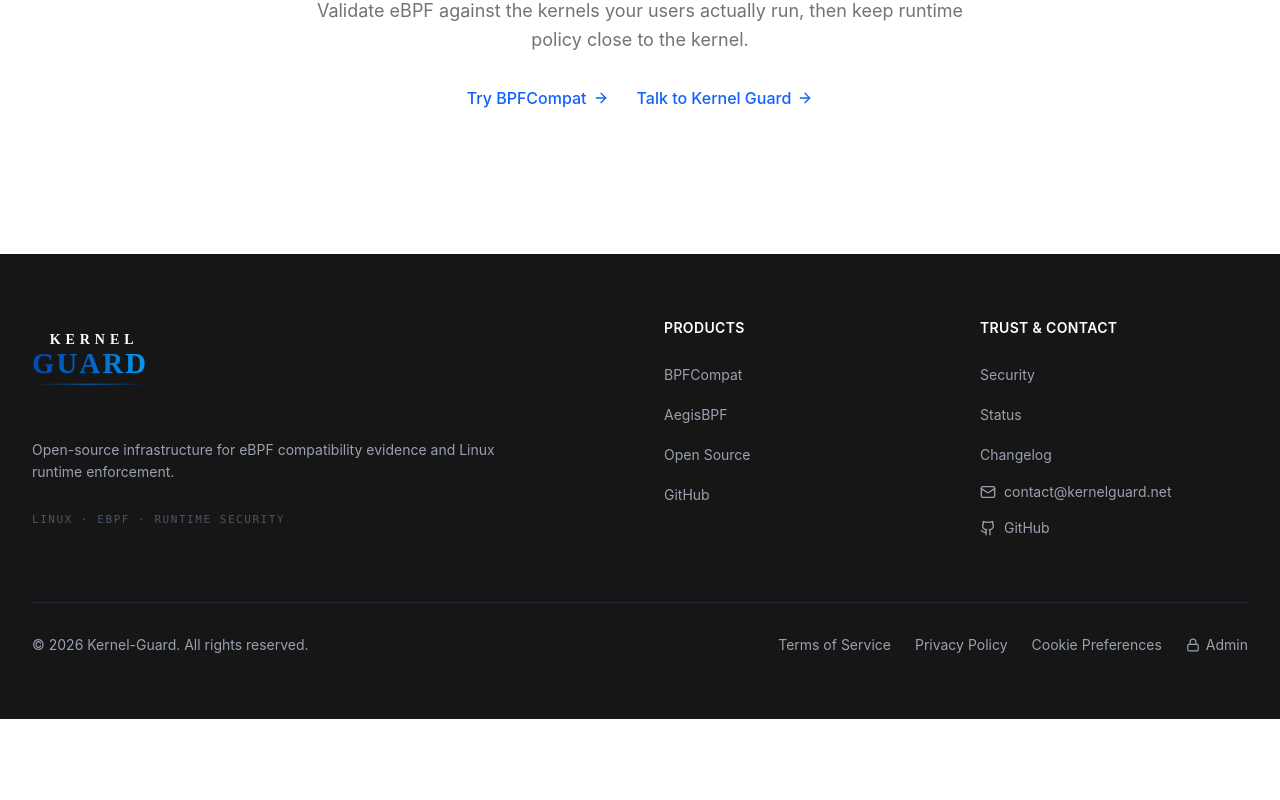
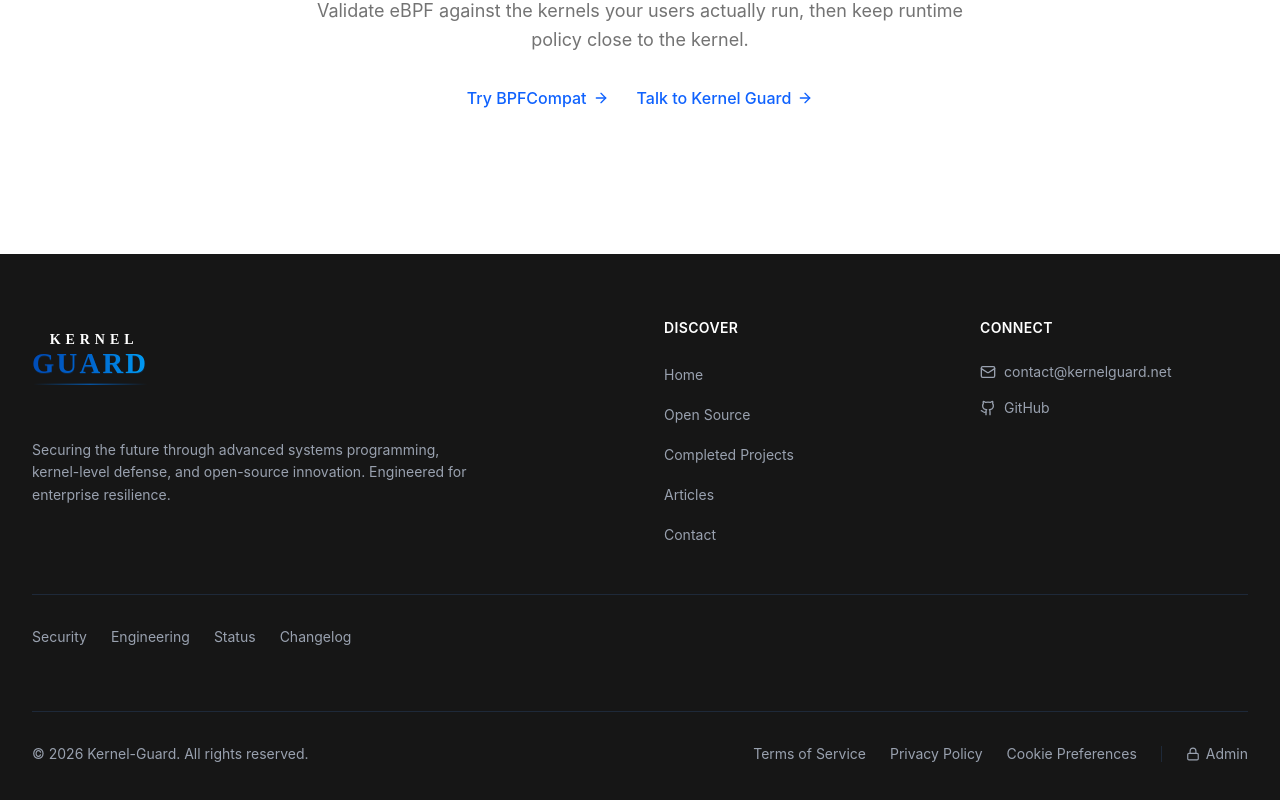
Before and after one commit to ErenAri/kernel-guard-frontend, a React (Vite) app: page / in a window 1280 px wide. Shown: the part 4479-5279 px from the top of the page. Before the commit the page ends 5198 px from the top, so only its background shows below. Built offline with nearby package versions, Linux system fonts and the light colour scheme.

Commit message:
revert(site): restore main Footer.tsx design

```diff
--- a/src/components/Footer.tsx
+++ b/src/components/Footer.tsx
@@ -3,54 +3,35 @@ import { Link } from 'react-router-dom';
 import { useLanguage } from '../context/LanguageContext';
 import { localizePath } from '../i18n/route';
 import { prefetchRoute, prefetchRoutes } from '../routes/pageLoaders';
+import { enterprisePages, type EnterprisePageKey } from '../data/enterprisePages';
 import { SITE_EMAILS, mailto } from '../config/site';
-import { evidenceHomeCopy } from '../i18n/evidenceHome';
+import { footerGrowthCopy } from '../i18n/growthContent';
 import Logo from './Logo';
 
 export default function Footer() {
   const { language, t } = useLanguage();
-  const copy = evidenceHomeCopy[language];
+  const enterpriseLinks: EnterprisePageKey[] = ['security', 'engineering', 'status', 'changelog'];
+  const growthCopy = footerGrowthCopy[language];
 
   return (
-    <footer className="mt-auto bg-[var(--color-dark-bg)] text-[var(--color-dark-fg)]">
-      <div className="mx-auto max-w-7xl px-4 py-16 sm:px-6 lg:px-8">
-        <div className="grid grid-cols-1 gap-12 md:grid-cols-12">
-          <div className="space-y-6 md:col-span-6">
-            <Link
-              to={localizePath('/', language)}
-              className="inline-block transition-opacity hover:opacity-90"
-            >
+    <footer className="bg-[var(--color-dark-bg)] text-[var(--color-dark-fg)] mt-auto">
+      <div className="max-w-7xl mx-auto px-4 sm:px-6 lg:px-8 py-16">
+        <div className="grid grid-cols-1 md:grid-cols-4 gap-12">
+          <div className="md:col-span-2 space-y-6">
+            <Link to={localizePath('/', language)} className="inline-block group hover:opacity-90 transition-opacity">
               <Logo dark className="scale-[0.65] origin-left" />
             </Link>
-            <p className="mt-4 max-w-lg text-sm leading-relaxed text-gray-400">
-              {copy.footerDescription}
-            </p>
-            <p className="pt-1 font-mono text-[11px] uppercase tracking-[0.14em] text-gray-600">
-              Linux · eBPF · runtime security
+            <p className="text-gray-400 text-sm max-w-md leading-relaxed mt-4">
+              {t.footer.desc}
             </p>
           </div>
 
-          <div className="md:col-span-3">
-            <h3 className="mb-6 text-sm font-semibold uppercase tracking-wide text-white">
-              {copy.products.eyebrow}
-            </h3>
+          <div>
+            <h3 className="font-semibold text-white mb-6 text-sm tracking-wide uppercase">{t.footer.discover}</h3>
             <ul className="space-y-4">
               <li>
-                <Link
-                  to={localizePath('/projects/bpfcompat/', language)}
-                  className="text-sm text-gray-400 transition-colors hover:text-white"
-                >
-                  BPFCompat
-                </Link>
-              </li>
-              <li>
-                <Link
-                  to={localizePath('/projects/aegis-bpf/', language)}
-                  onPointerEnter={() => prefetchRoute('projectDetails')}
-                  onFocus={() => prefetchRoute('projectDetails')}
-                  className="text-sm text-gray-400 transition-colors hover:text-white"
-                >
-                  AegisBPF
+                <Link to={localizePath('/', language)} className="text-gray-400 hover:text-white transition-colors text-sm">
+                  {t.nav.home}
                 </Link>
               </li>
               <li>
@@ -58,65 +39,53 @@ export default function Footer() {
                   to={localizePath('/projects/', language)}
                   onPointerEnter={() => prefetchRoutes(['projects', 'projectDetails'])}
                   onFocus={() => prefetchRoutes(['projects', 'projectDetails'])}
-                  className="text-sm text-gray-400 transition-colors hover:text-white"
+                  className="text-gray-400 hover:text-white transition-colors text-sm"
                 >
-                  {copy.nav.openSource}
+                  {t.nav.openSource}
                 </Link>
               </li>
               <li>
-                <a
-                  href="https://github.com/Kernel-Guard"
-                  target="_blank"
-                  rel="noopener noreferrer"
-                  className="text-sm text-gray-400 transition-colors hover:text-white"
+                <Link
+                  to={localizePath('/completed-projects/', language)}
+                  onPointerEnter={() => prefetchRoutes(['completedProjects', 'completedProjectDetails'])}
+                  onFocus={() => prefetchRoutes(['completedProjects', 'completedProjectDetails'])}
+                  className="text-gray-400 hover:text-white transition-colors text-sm"
                 >
-                  {t.nav.github}
-                </a>
+                  {t.nav.completedProjects}
+                </Link>
+              </li>
+              <li>
+                <Link
+                  to={localizePath('/articles/', language)}
+                  onPointerEnter={() => prefetchRoute('articles')}
+                  onFocus={() => prefetchRoute('articles')}
+                  className="text-gray-400 hover:text-white transition-colors text-sm"
+                >
+                  {growthCopy.articles}
+                </Link>
+              </li>
+              <li>
+                <Link
+                  to={localizePath('/contact/', language)}
+                  onPointerEnter={() => prefetchRoute('contact')}
+                  onFocus={() => prefetchRoute('contact')}
+                  className="text-gray-400 hover:text-white transition-colors text-sm"
+                >
+                  {t.nav.contact}
+                </Link>
               </li>
             </ul>
           </div>
 
-          <div className="md:col-span-3">
-            <h3 className="mb-6 text-sm font-semibold uppercase tracking-wide text-white">
-              Trust &amp; contact
-            </h3>
+          <div>
+            <h3 className="font-semibold text-white mb-6 text-sm tracking-wide uppercase">{t.footer.connect}</h3>
             <ul className="space-y-4">
-              <li>
-                <Link
-                  to={localizePath('/security/', language)}
-                  onPointerEnter={() => prefetchRoute('security')}
-                  onFocus={() => prefetchRoute('security')}
-                  className="text-sm text-gray-400 transition-colors hover:text-white"
-                >
-                  {copy.nav.security}
-                </Link>
-              </li>
-              <li>
-                <Link
-                  to={localizePath('/status/', language)}
-                  onPointerEnter={() => prefetchRoute('status')}
-                  onFocus={() => prefetchRoute('status')}
-                  className="text-sm text-gray-400 transition-colors hover:text-white"
-                >
-                  Status
-                </Link>
-              </li>
-              <li>
-                <Link
-                  to={localizePath('/changelog/', language)}
-                  onPointerEnter={() => prefetchRoute('changelog')}
-                  onFocus={() => prefetchRoute('changelog')}
-                  className="text-sm text-gray-400 transition-colors hover:text-white"
-                >
-                  Changelog
-                </Link>
-              </li>
               <li>
                 <a
                   href={mailto(SITE_EMAILS.contact)}
-                  className="flex items-center gap-2 text-sm text-gray-400 transition-colors hover:text-white"
+                  className="text-gray-400 hover:text-white transition-colors text-sm flex items-center gap-2"
                 >
-                  <Mail className="h-4 w-4" />
+                  <Mail className="w-4 h-4" />
                   {SITE_EMAILS.contact}
                 </a>
               </li>
@@ -125,24 +94,43 @@ export default function Footer() {
                   href="https://github.com/Kernel-Guard"
                   target="_blank"
                   rel="noopener noreferrer"
-                  className="flex items-center gap-2 text-sm text-gray-400 transition-colors hover:text-white"
+                  className="text-gray-400 hover:text-white transition-colors text-sm flex items-center gap-2"
                 >
-                  <Github className="h-4 w-4" />
-                  GitHub
+                  <Github className="w-4 h-4" />
+                  {t.nav.github}
                 </a>
               </li>
+
+            </ul>
+          </div>
+          <div className="md:col-span-4 border-t border-gray-800 pt-8">
+            <ul className="flex flex-wrap gap-x-6 gap-y-3 text-sm text-gray-400">
+              {enterpriseLinks.map((key) => (
+                <li key={key}>
+                  <Link
+                    to={localizePath(`/${key}/`, language)}
+                    onPointerEnter={() => prefetchRoute(key)}
+                    onFocus={() => prefetchRoute(key)}
+                    className="hover:text-white transition-colors"
+                  >
+                    {enterprisePages[language].links[key]}
+                  </Link>
+                </li>
+              ))}
             </ul>
           </div>
         </div>
 
-        <div className="mt-16 flex flex-col items-center justify-between gap-4 border-t border-gray-800 pt-8 md:flex-row">
-          <p className="text-sm text-gray-400">&copy; {new Date().getFullYear()} {t.footer.rights}</p>
-          <div className="flex flex-wrap items-center justify-center gap-x-6 gap-y-3 text-sm text-gray-400">
+        <div className="mt-16 pt-8 border-t border-gray-800 flex flex-col md:flex-row justify-between items-center gap-4">
+          <p className="text-gray-400 text-sm">
+            &copy; {new Date().getFullYear()} {t.footer.rights}
+          </p>
+          <div className="flex space-x-6 text-sm text-gray-400">
             <Link
               to={localizePath('/terms/', language)}
               onPointerEnter={() => prefetchRoute('terms')}
               onFocus={() => prefetchRoute('terms')}
-              className="transition-colors hover:text-gray-300"
+              className="hover:text-gray-300 transition-colors"
             >
               {t.footer.terms}
             </Link>
@@ -150,7 +138,7 @@ export default function Footer() {
               to={localizePath('/privacy/', language)}
               onPointerEnter={() => prefetchRoute('privacy')}
               onFocus={() => prefetchRoute('privacy')}
-              className="transition-colors hover:text-gray-300"
+              className="hover:text-gray-300 transition-colors"
             >
               {t.footer.privacy}
             </Link>
@@ -158,16 +146,17 @@ export default function Footer() {
               to={localizePath('/cookies/', language)}
               onPointerEnter={() => prefetchRoute('cookies')}
               onFocus={() => prefetchRoute('cookies')}
-              className="transition-colors hover:text-gray-300"
+              className="hover:text-gray-300 transition-colors"
             >
               {t.footer.cookies}
             </Link>
+            <div className="w-px h-4 bg-gray-800 self-center hidden sm:block"></div>
             <Link
               to="/admin"
-              className="flex items-center gap-1.5 transition-colors hover:text-white"
+              className="hover:text-white transition-colors flex items-center gap-1.5"
               title="Admin Login"
             >
-              <Lock className="h-3.5 w-3.5" />
+              <Lock className="w-3.5 h-3.5" />
               Admin
             </Link>
           </div>
```
